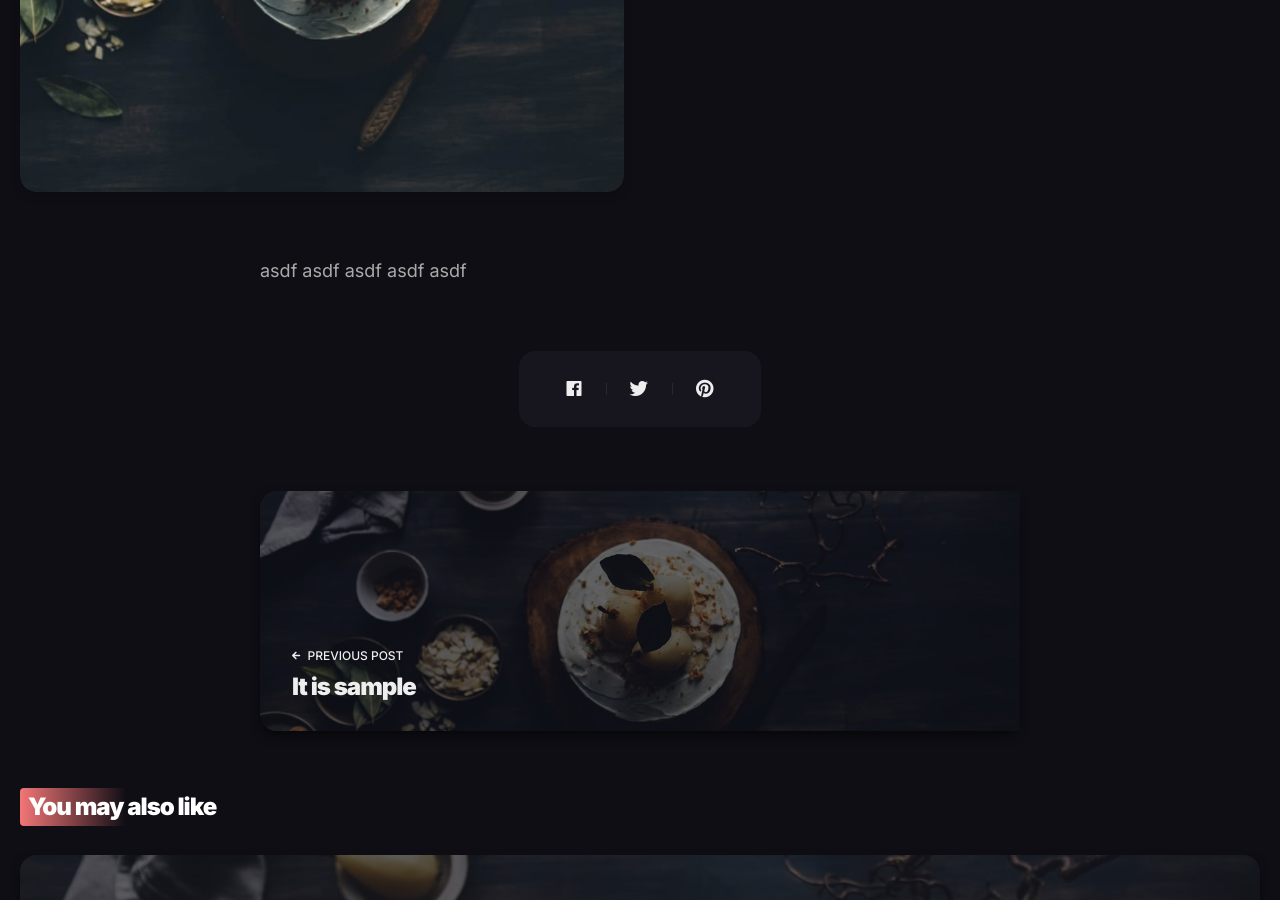
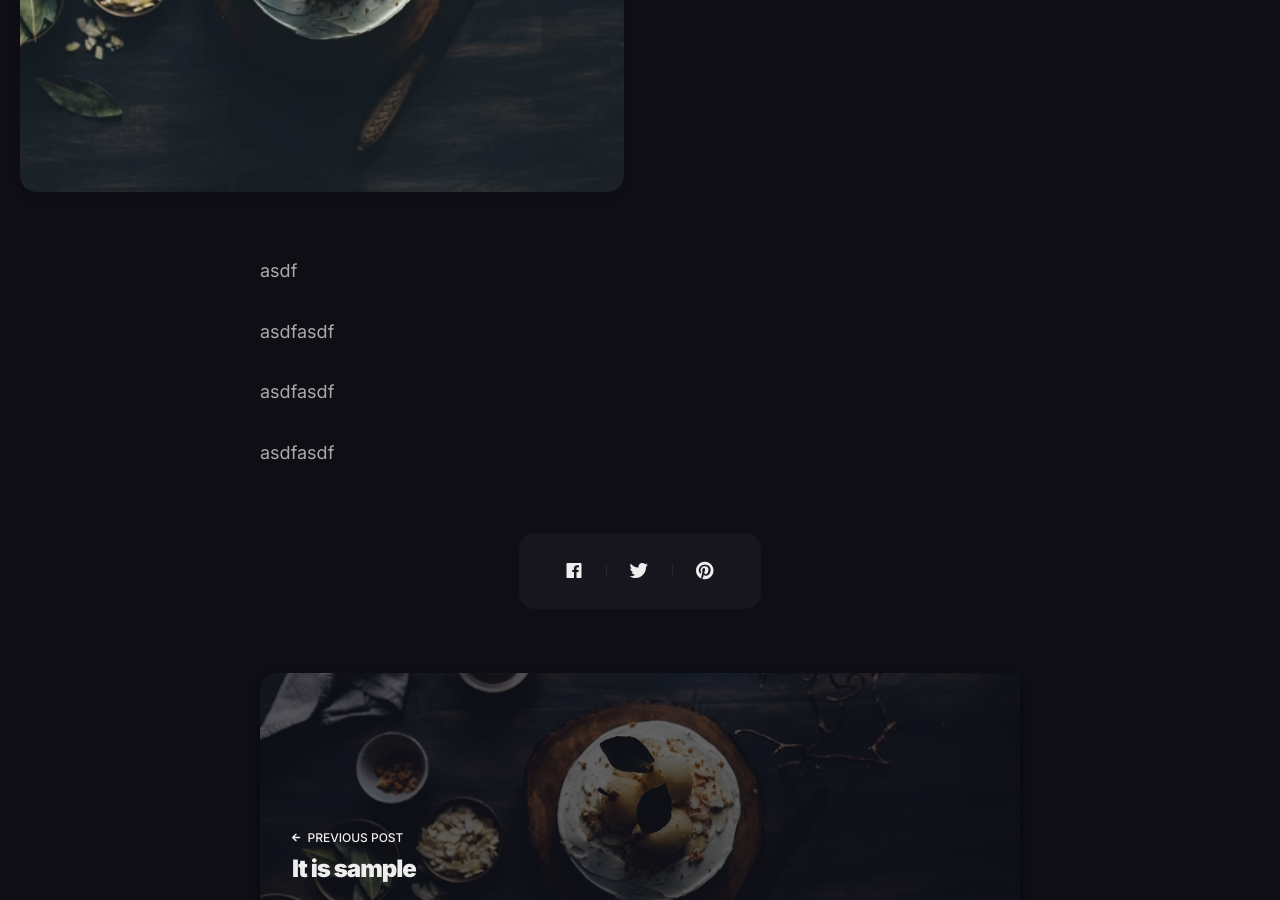
Before and after one commit to hwanyong/hwanyong.github.io, a Jekyll site: the page built from _posts/2018-10-19-sprite-animate.md, in a window 1280 px wide and 900 px high, scrolled down 502 px. Built offline with Jekyll 4.4.1, drawn with Linux system fonts in a browser that asks for light colours; nearby versions of some CDN libraries; comment, search, counter and statistics services are not loaded.

Commit message:
Update 2018-10-19-sprite-animate.md

```diff
--- a/_posts/2018-10-19-sprite-animate.md
+++ b/_posts/2018-10-19-sprite-animate.md
@@ -7,7 +7,9 @@ image:  '/images/20.jpg'
 tags:   [sample, nature]
 ---
 asdf
-asdf
-asdf
-asdf
-asdf<br>
+
+asdfasdf
+
+asdfasdf
+
+asdfasdf
```
